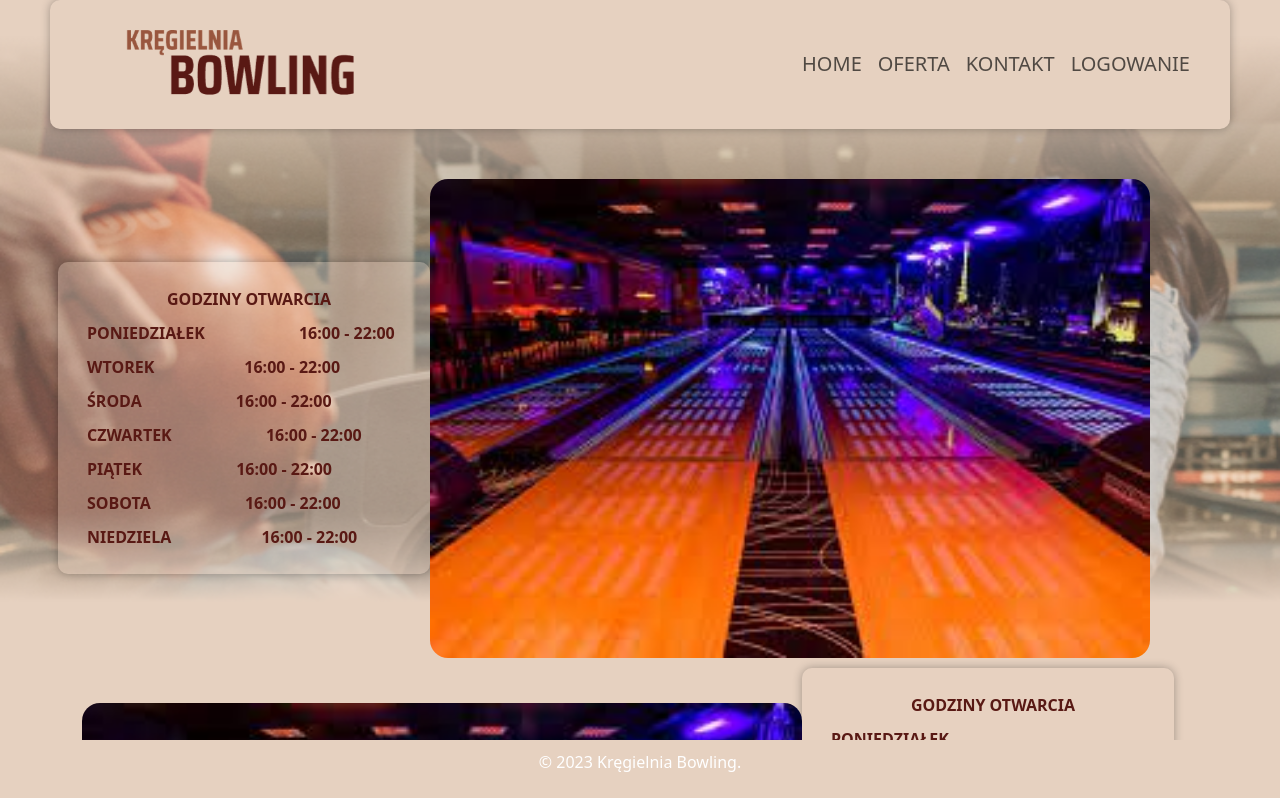
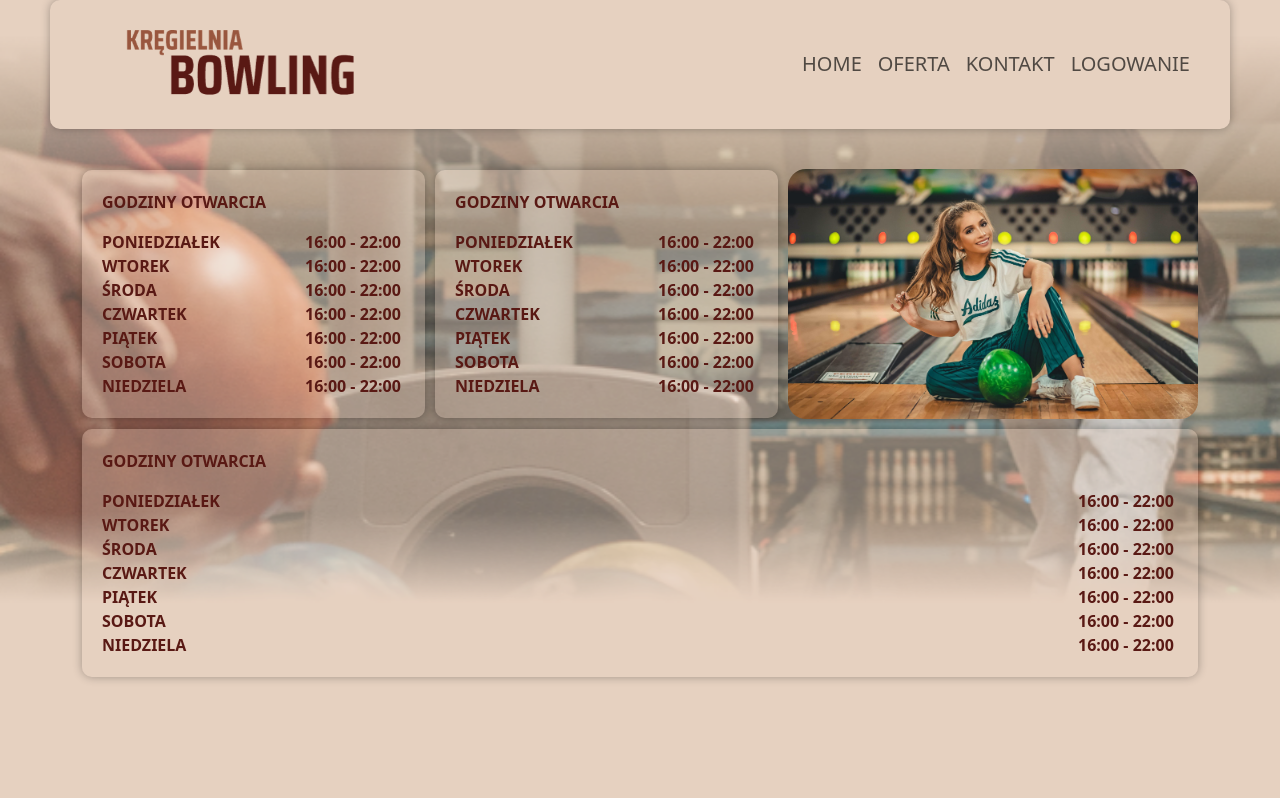
Before and after one commit to Donosik/BowlingClub, a React (Create React App) app in the folder mainfrontend/: page / in a window 1280 px wide. Shown: the top 798 px of the page. Built offline with nearby package versions, Linux system fonts and the light colour scheme.

Commit message:
zapomniany commit

```diff
--- a/mainfrontend/src/pages/Home/Home.js
+++ b/mainfrontend/src/pages/Home/Home.js
@@ -1,57 +1,53 @@
 import './home.css'
-import bowling_photo from './pobrany plik.jpg'
+import bowling_photo from './pobrany plik.jpeg'
 export default function Home()
 {
     return (
         <>
-            <div className="container justify-content-center">
-                <div className="row w-100 align-items-center">
-                    <div className="col-4 row box-1">
-
+            <div className="container d-flex w-100 justify-content-center align-content-center content-container">
+                <div className="d-flex align-items-center flex-row flex-wrap time-baba justify-content-between">
+                    <div className="box-1 flex-grow-1">
                         <p>GODZINY OTWARCIA</p>
 
-                        <p className="days">PONIEDZIAŁEK <span className="hours">16:00 - 22:00</span> </p>
-                        <p className="days">WTOREK<span className="hours">16:00 - 22:00</span> </p>
-                        <p className="days">ŚRODA <span className="hours">16:00 - 22:00</span></p>
-                        <p className="days">CZWARTEK <span className="hours">16:00 - 22:00</span></p>
-                        <p className="days">PIĄTEK <span className="hours">16:00 - 22:00</span></p>
-                        <p className="days">SOBOTA <span className="hours">16:00 - 22:00</span></p>
-                        <p className="days">NIEDZIELA<span className="hours">16:00 - 22:00</span></p>
-
-                    </div>
-                    <div className="col-8 justify-content-center box-2">
-                        <div className="city-card">
-                            <div className="activity-img">
-                                <img src={bowling_photo} alt="bowling"/>
-
-                            </div>
+                        <div className="date-time-container d-flex flex-column justify-content-between">
+                            <div className="date-time d-flex flex-row justify-content-between"><span>PONIEDZIAŁEK</span><span>16:00 - 22:00</span></div>
+                            <div className="date-time d-flex flex-row justify-content-between"><span>WTOREK</span><span>16:00 - 22:00</span></div>
+                            <div className="date-time d-flex flex-row justify-content-between"><span>ŚRODA</span><span>16:00 - 22:00</span></div>
+                            <div className="date-time d-flex flex-row justify-content-between"><span>CZWARTEK</span><span>16:00 - 22:00</span></div>
+                            <div className="date-time d-flex flex-row justify-content-between"><span>PIĄTEK</span><span>16:00 - 22:00</span></div>
+                            <div className="date-time d-flex flex-row justify-content-between"><span>SOBOTA</span><span>16:00 - 22:00</span></div>
+                            <div className="date-time d-flex flex-row justify-content-between"><span>NIEDZIELA</span><span>16:00 - 22:00</span></div>
                         </div>
                     </div>
-                </div>
+                    <div className="box-1 flex-grow-1">
+                        <p>GODZINY OTWARCIA</p>
 
-                <div className="row w-100 align-items-center">
-                    <div className="col-8 justify-content-center box-2">
-                        <div className="city-card">
-                            <div className="activity-img">
-                                <img src={bowling_photo} alt="bowling"/>
-
-                            </div>
+                        <div className="date-time-container d-flex flex-column justify-content-between">
+                            <div className="date-time d-flex flex-row justify-content-between"><span>PONIEDZIAŁEK</span><span>16:00 - 22:00</span></div>
+                            <div className="date-time d-flex flex-row justify-content-between"><span>WTOREK</span><span>16:00 - 22:00</span></div>
+                            <div className="date-time d-flex flex-row justify-content-between"><span>ŚRODA</span><span>16:00 - 22:00</span></div>
+                            <div className="date-time d-flex flex-row justify-content-between"><span>CZWARTEK</span><span>16:00 - 22:00</span></div>
+                            <div className="date-time d-flex flex-row justify-content-between"><span>PIĄTEK</span><span>16:00 - 22:00</span></div>
+                            <div className="date-time d-flex flex-row justify-content-between"><span>SOBOTA</span><span>16:00 - 22:00</span></div>
+                            <div className="date-time d-flex flex-row justify-content-between"><span>NIEDZIELA</span><span>16:00 - 22:00</span></div>
                         </div>
                     </div>
-                    <div className="col-4 row box-1">
-
+                    <div className="box-2 baba-container flex-grow-1 d-flex">
+                        <img className="baba flex-grow-1 w-100" src={bowling_photo} alt="bowling"/>
+                    </div>
+                    <div className="box-1 w-100 align-self-stretch">
                         <p>GODZINY OTWARCIA</p>
 
-                        <p className="days">PONIEDZIAŁEK <p className="hours">16:00 - 22:00</p> </p>
-                        <p className="days">WTOREK<p className="hours">16:00 - 22:00</p> </p>
-                        <p className="days">ŚRODA <p className="hours">16:00 - 22:00</p></p>
-                        <p className="days">CZWARTEK <p className="hours">16:00 - 22:00</p></p>
-                        <p className="days">PIĄTEK <p className="hours">16:00 - 22:00</p></p>
-                        <p className="days">SOBOTA <p className="hours">16:00 - 22:00</p></p>
-                        <p className="days">NIEDZIELA<p className="hours">16:00 - 22:00</p></p>
-
+                        <div className="date-time-container d-flex flex-column justify-content-between">
+                            <div className="date-time d-flex flex-row justify-content-between"><span>PONIEDZIAŁEK</span><span>16:00 - 22:00</span></div>
+                            <div className="date-time d-flex flex-row justify-content-between"><span>WTOREK</span><span>16:00 - 22:00</span></div>
+                            <div className="date-time d-flex flex-row justify-content-between"><span>ŚRODA</span><span>16:00 - 22:00</span></div>
+                            <div className="date-time d-flex flex-row justify-content-between"><span>CZWARTEK</span><span>16:00 - 22:00</span></div>
+                            <div className="date-time d-flex flex-row justify-content-between"><span>PIĄTEK</span><span>16:00 - 22:00</span></div>
+                            <div className="date-time d-flex flex-row justify-content-between"><span>SOBOTA</span><span>16:00 - 22:00</span></div>
+                            <div className="date-time d-flex flex-row justify-content-between"><span>NIEDZIELA</span><span>16:00 - 22:00</span></div>
+                        </div>
                     </div>
-
                 </div>
             </div>
 
--- a/mainfrontend/src/pages/Home/home.css
+++ b/mainfrontend/src/pages/Home/home.css
@@ -10,7 +10,7 @@ body{
 .box-1 {
     padding: 20px; /* Dla lepszego wyglądu */
     background-color: rgba(230, 209, 192, 0.3); /* Przejrzyste białe tło */
-    text-align: center; /* Wyśrodkowanie tekstu */
+    text-align: left; /* Wyśrodkowanie tekstu */
     border-radius: 10px; /* Zaokrąglenie rogów */
     box-shadow: 0 0 10px rgba(0, 0, 0, 0.3); /* Cień */
     font-size: 16px; /* Rozmiar czcionki */
@@ -23,15 +23,15 @@ body{
 }
 .hours{
     text-align: right;
-   margin-left: 90px;
+    margin-left: 90px;
 }
 /* Opcjonalne dodatkowe stylizacje */
-.box-1 p {
-    margin: 5px;}
+/*.box-1 p {*/
+/*    margin: 5px;}*/
 
-.full-height .row div {
-    height: 100%;
-}
+/*.full-height .row div {*/
+/*    height: 100%;*/
+/*}*/
 
 
 .city-card {
@@ -43,13 +43,33 @@ body{
     padding: 10px 0;
 }
 
-.city-card img {
+.time-baba {
+    gap: 10px;
+    width: 100%;
+    max-height: 300px;
+    min-width: 300px;
+}
+
+.baba-container {
+    max-width: 50vw;
+    min-width: 350px;
+    flex-wrap: wrap;
+    object-fit: cover;
+}
+
+.date-time {
+    gap: 50px;
+}
+
+.date-time span {
+    min-width: 100px;
+}
+
+.baba {
     /* niech obraz dopasuje się do szerokości naszej kolumny która będzie się zmieniać w zależności od szerokości ekranu */
-    width: 100%;
-    height: 100%;
+    max-width: 100%;
+    height: auto;
+    max-height: 250px;
     border-radius: 18px;
-
-
-}.activity-img {
-     position: relative;
- }
+    object-fit: cover;
+}
--- a/mainfrontend/src/pages/Login/LoginForm.js
+++ b/mainfrontend/src/pages/Login/LoginForm.js
@@ -81,7 +81,7 @@ export default function LoginForm(props)
                                     <br/>
                                     {isLoginFailed ? <div className="error-message">{errorMessage}</div> : null}
 
-                                    <div className="logo-google"> <img src={google} alt="Google"/></div>
+                                    <div className="logo-google"> <img className="google-img" src={google} alt="Google"/></div>
                                 </div>
                             </form>
                         </div>
--- a/mainfrontend/src/pages/Login/login.css
+++ b/mainfrontend/src/pages/Login/login.css
@@ -23,7 +23,7 @@ div button {
     cursor: pointer;
     text-align: center;
 }
-img{
+.google-img{
     height: 40px;
     width: 40px;
 }
--- a/mainfrontend/src/util/Layout/footer.css
+++ b/mainfrontend/src/util/Layout/footer.css
@@ -12,7 +12,8 @@ footer {
     color: #fff;
     text-align: center;
     padding: 10px;
-    position: fixed;
     bottom: 0;
+    height: 50px;
     width: 100%;
+    display: none;
 }
```
Also changed, not shown: mainfrontend/src/pages/Home/pobrany plik.jpeg (added), mainfrontend/src/pages/Home/pobrany plik.jpg (deleted).
